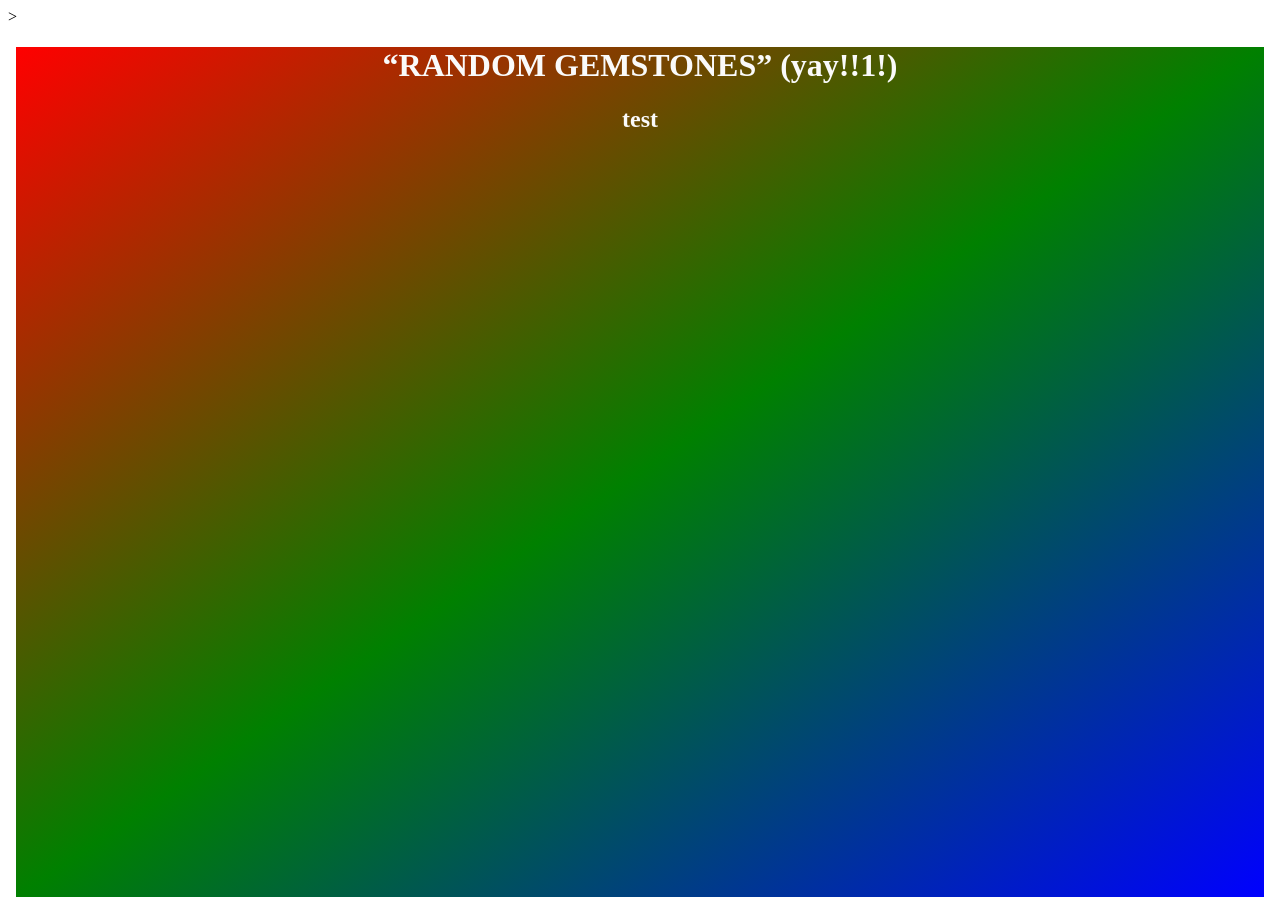
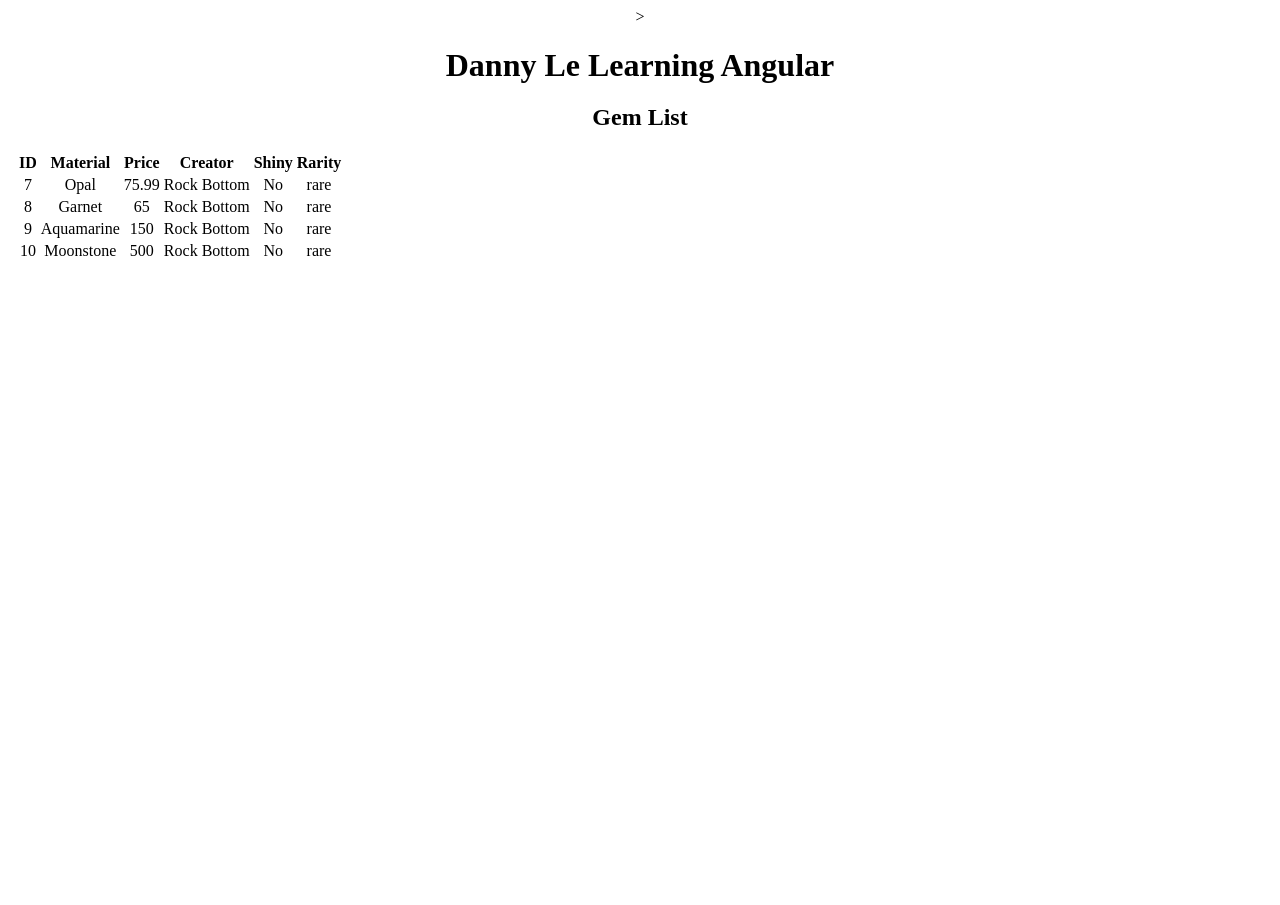
Before and after one commit to 2hqe2/Danny_Le_Learning_Angular, an Angular app: page / in a window 1280 px wide. After the commit the page ends 800 px from the top, so only its background shows below. Built offline with nearby package versions, Linux system fonts and the light colour scheme.

Commit message:
Assignment 4 Confirmations Questions 1 - 9 Attempting to get back on track.

```diff
--- a/package.json
+++ b/package.json
@@ -1,6 +1,6 @@
 {
   "name": "danny-le-learning-angular",
-  "version": "0.2.0",
+  "version": "0.4.0",
   "scripts": {
     "ng": "ng",
     "start": "ng serve",
--- /dev/null
+++ b/src/app/Services/gem.service.ts
@@ -0,0 +1,47 @@
+import { Injectable } from '@angular/core';
+import { gemList } from '../mockGem.data';
+import { Observable, of } from 'rxjs';
+import { Gem } from '../gem';
+
+
+@Injectable({
+  providedIn: 'root'
+})
+export class GemService {
+
+  private gems : Gem[] = gemList;
+
+  constructor() {}
+
+  // Call Gems
+  getGems():Observable<Gem[]>{
+    return of(gemList);
+  }
+
+  // Create New Gem
+  addGem(newGem:Gem) : Observable<Gem[]>{
+    this.gems.push(newGem)
+    return of(this.gems);
+  }
+
+  // Update a Gem
+  updateGem(updatedGem: Gem): Observable<Gem[]> {
+    const index = this.gems.findIndex(gem => gem.id === updatedGem.id);
+    if (index !== -1) {
+      this.gems[index] = updatedGem;
+    }
+    return of(this.gems);
+  }
+
+  //Delete: Remove a Gem by ID
+  deleteGem(gemId: number): Observable<Gem[]> {
+    this.gems = this.gems.filter(gem => gem.id !== gemId);
+    return of(this.gems);
+
+  }
+  getStudentById(gemId: number): Observable<Gem | undefined> {
+    const gem = this.gems.find(gem => gem.id === gemId);
+    return of(gem);
+  }
+
+}
--- a/src/app/app.component.css
+++ b/src/app/app.component.css
@@ -1,44 +1,4 @@
 /*
 Danny Le
 2023-09-18
-
-If I may not have used at least 2 different directories, I'll at least go for the bonus
-Mainly just unsure how I would use the the others directories for displaying info.
 */
-
-body {
-    text-align : center;
-    background : linear-gradient(to bottom right, red, green, blue);
-    color : rgb(250, 250, 250);
-    height : 850px;
-}
-
-h1:hover {
-    color : black;
-}
-
-table {
-    text-align: left;
-}
-
-tr {
-    background : linear-gradient(to bottom,red, blue);
-    color : blue;
-    height : 100px;
-}
-tr:hover{
-    background : linear-gradient(to top,red, blue);
-    color : red;
-}
-
-td {
-    text-align: center;
-    border : 2.5px dashed white;
-    background-color : rgb(0, 0, 0);
-    color : rgb(250, 250, 250);
-}
-td:hover {
-    border : 5px dashed black;
-    background-color : rgb(250, 250, 250);
-    color : rgb(0, 0, 0);
-}
--- a/src/app/app.component.html
+++ b/src/app/app.component.html
@@ -9,31 +9,7 @@
     <title>{{ title }}</title>
   </head>
   <body>
-    <h1><b><q>RANDOM GEMSTONES</q></b> (yay!!1!)</h1>
+    <h1>{{ title }}</h1>
     <app-gem-list></app-gem-list>
-    <!--
-    <div>
-      <table align="center" width="100%">
-          <tr> Name/Material
-            <td *ngFor="let gem of gems">{{ gem.material }}</td>
-          </tr>
-          <tr> Price:
-            <td *ngFor="let gem of gems">${{ gem.price }}</td>
-          </tr>
-          <tr> Maker:
-            <td *ngFor="let gem of gems">{{ gem.productionCompany }}</td>
-          </tr>
-          <tr> Shiny?
-            <td *ngFor="let gem of gems">{{ gem.shiny }}</td>
-          </tr>
-          <tr> Rarity?
-            <td *ngFor="let gem of gems">{{ gem.rarity }}</td>
-          </tr>
-          <tr> Id:
-            <td *ngFor="let gem of gems">{{ gem.id }}</td>
-          </tr>
-      </table>
-    </div>
-    -->
   </body>
 </html>
--- a/src/app/app.component.ts
+++ b/src/app/app.component.ts
@@ -4,6 +4,7 @@
 import { NgFor } from '@angular/common';
 import { NgIf } from '@angular/common';
 import { GemListComponent } from "./gem-list/gem-list.component";
+import { GemService } from './Services/gem.service';
 
 @Component({
   selector: 'app-root',
@@ -15,14 +16,4 @@
 
 export class AppComponent {
   title = 'Danny Le Learning Angular';
-  word = 'Testing';
-  word2 = '123 copy, 123 over.';
-  diamond : Gem = {id: 1, material: "Diamond", price: 999999999.99, productionCompany: "Mine Inc.", shiny: true};
-  emerald : Gem = {id: 2, material: "Emerald", price: 150000, productionCompany: "Shiny Corp."};
-  sapphire : Gem = {id: 3, material: "Sapphire", price: 149999.95, productionCompany: "Shiny Corp."};
-  ruby : Gem = {id: 4, material: "Ruby", price: 175000, productionCompany: "Shiny Corp."};
-  amethyst : Gem = {id: 5, material: "Amethyst", price: 100000, productionCompany: "Mine Inc.", shiny: true};
-  amber : Gem = {id: 6, material: "Amber", price: 49999, productionCompany: "Mine Inc.", shiny: true};
-  rock : Gem = {id: 0, material: "Rock", price: 0.01, productionCompany: "anonymous", shiny: false};
-  gems : Gem[] = [this.diamond, this.emerald, this.sapphire, this.ruby, this.amethyst, this.amber, this.rock];
 }
--- a/src/app/gem-list-item/gem-list-item.component.html
+++ b/src/app/gem-list-item/gem-list-item.component.html
@@ -8,7 +8,3 @@
     <p> <strong> Shiny?: </strong> {{ gem.shiny ? 'true': 'false' }} </p>
     <p> <strong> Shiny?: </strong> {{ gem.rarity ? 'rare': 'uncommon' }} </p>
 </div>
-
-<div>
-    <h2>test</h2>
-</div>
--- a/src/app/gem-list-item/gem-list-item.component.ts
+++ b/src/app/gem-list-item/gem-list-item.component.ts
@@ -2,6 +2,7 @@
 import { Gem } from '../gem';
 import { NgFor } from '@angular/common';
 import { NgIf } from '@angular/common';
+
 
 @Component({
   selector: 'app-gem-list-item',
--- a/src/app/gem-list/gem-list.component.html
+++ b/src/app/gem-list/gem-list.component.html
@@ -1,5 +1,26 @@
-
-<app-gem-list-item>
-<app-gem-list-item>
-<app-gem-list-item>
-<app-gem-list-item>
+<div class="container">
+    <h2>Gem List</h2>
+    <table>
+    <thead>
+    <tr>
+    <th>ID</th>
+    <th>Material</th>
+    <th>Price</th>
+    <th>Creator</th>
+    <th>Shiny</th>
+    <th>Rarity</th>
+    </tr>
+    </thead>
+    <tbody>
+    <tr *ngFor="let gem of gemList" (click)="selectGem(gem)">
+    <td>{{ gem.id }}</td>
+    <td>{{ gem.material }}</td>
+    <td>{{ gem.price }}</td>
+    <td>{{ gem.productionCompany }}</td>
+    <td>{{ gem.shiny ? 'Yes' : 'No' }}</td>
+    <td>{{ gem.rarity ? 'rare' : 'uncommon' }}</td>
+    </tr>
+    </tbody>
+    </table>
+    <app-gem-list-item [gem]="selectedGem"></app-gem-list-item>
+   </div>
--- a/src/app/gem-list/gem-list.component.ts
+++ b/src/app/gem-list/gem-list.component.ts
@@ -3,6 +3,7 @@
 import { NgFor } from '@angular/common';
 import { NgIf } from '@angular/common';
 import { GemListItemComponent } from '../gem-list-item/gem-list-item.component';
+import { GemService } from '../Services/gem.service';
 
 @Component({
   selector: 'app-gem-list',
@@ -12,11 +13,23 @@
   styleUrl: './gem-list.component.css'
 })
 export class GemListComponent {
-  opal : Gem = {id: 7, material: "Opal", price: 75.99, productionCompany: "Rock Bottom", rarity : "rare"};
-  garnet : Gem = {id: 8, material: "Garnet", price: 65.00, productionCompany: "Rock Bottom", rarity : "uncommon"};
-  beryl :  Gem = {id: 7, material: "Opal", price: 75.99, productionCompany: "Rock Bottom", rarity : "rare"};
-  aquamarine : Gem = {id: 7, material: "Opal", price: 75.99, productionCompany: "Rock Bottom", rarity : "rare"};
-  gems2 = [this.opal, this.garnet, this.beryl, this.aquamarine];
+  displayedColumns: string[] = ['id', 'material', 'price', 'productionCompany', 'shiny', 'rarity'];
+  gemList: Gem[] = [];
+  constructor(private gemService: GemService){
+  }
 
+  ngOnInit() {
+    //This lifecycle hook is a good place to fetch and init our data
+    this.gemService.getGems().subscribe({
+      next: (data: Gem[]) => this.gemList = data,
+      error: err => console.error("Error fetching Gems", err),
+      complete: () => console.log("Student data fetch complete!")
+    })
+  }
 
+  selectedGem?: Gem;
+
+  selectGem(gem: Gem): void {
+    this.selectedGem = gem;
+  }
 }
--- /dev/null
+++ b/src/app/mockGem.data.ts
@@ -0,0 +1,8 @@
+import { Gem } from "./gem"
+
+export const gemList: Gem[] = [
+    {id: 7, material: "Opal", price: 75.99, productionCompany: "Rock Bottom", rarity : "rare"},
+    {id: 8, material: "Garnet", price: 65.00, productionCompany: "Rock Bottom", rarity : "uncommon"},
+    {id: 9, material: "Aquamarine", price: 150.00, productionCompany: "Rock Bottom", rarity : "rare"},
+    {id: 10, material: "Moonstone", price: 500.00, productionCompany: "Rock Bottom", rarity : "rare"}
+  ]
--- a/src/styles.css
+++ b/src/styles.css
@@ -1 +1,12 @@
-/* You can add global styles to this file, and also import other style files */
+body {
+    text-align: center;
+}
+
+.app-container {
+    padding: 20px;
+    text-align: center;
+   }
+
+h1 {
+    margin-bottom: 20px;
+   }
```
Also changed, not shown: 1 other file (tests, documents, lock files or other folders).
